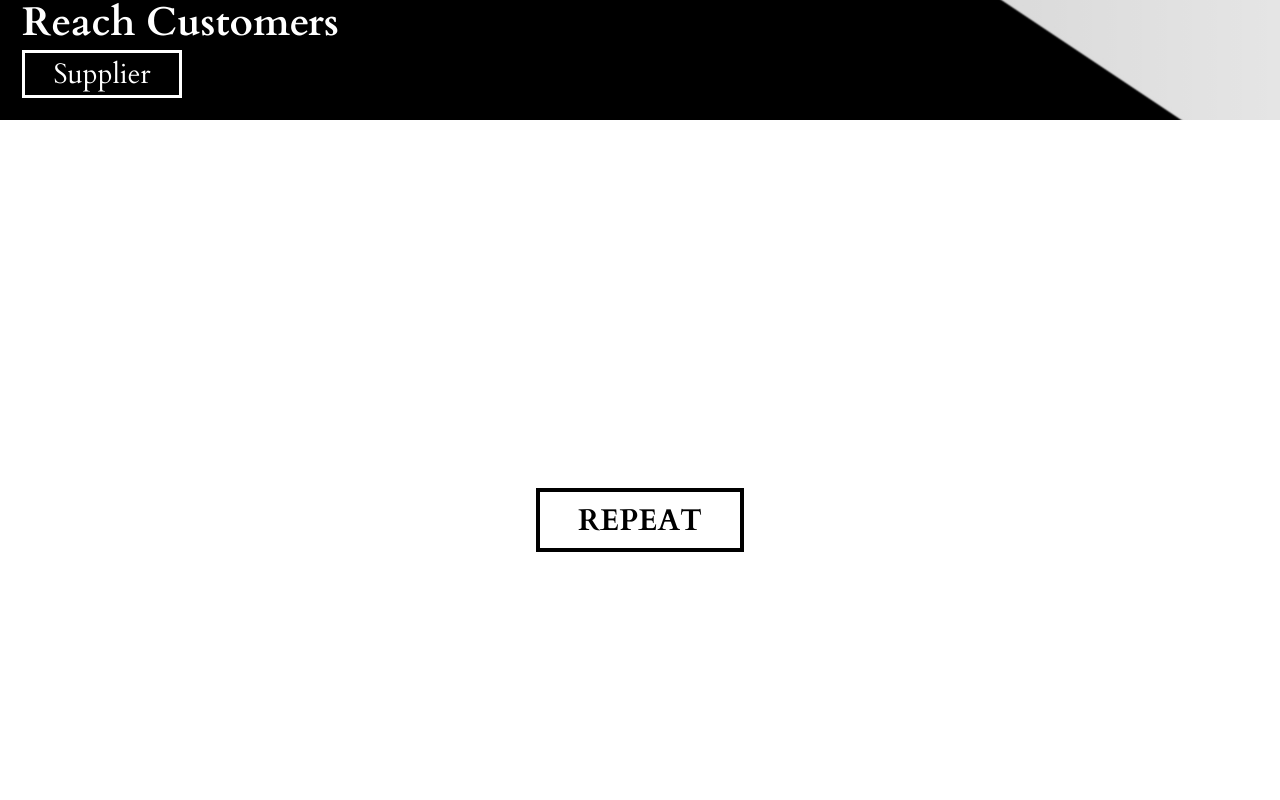
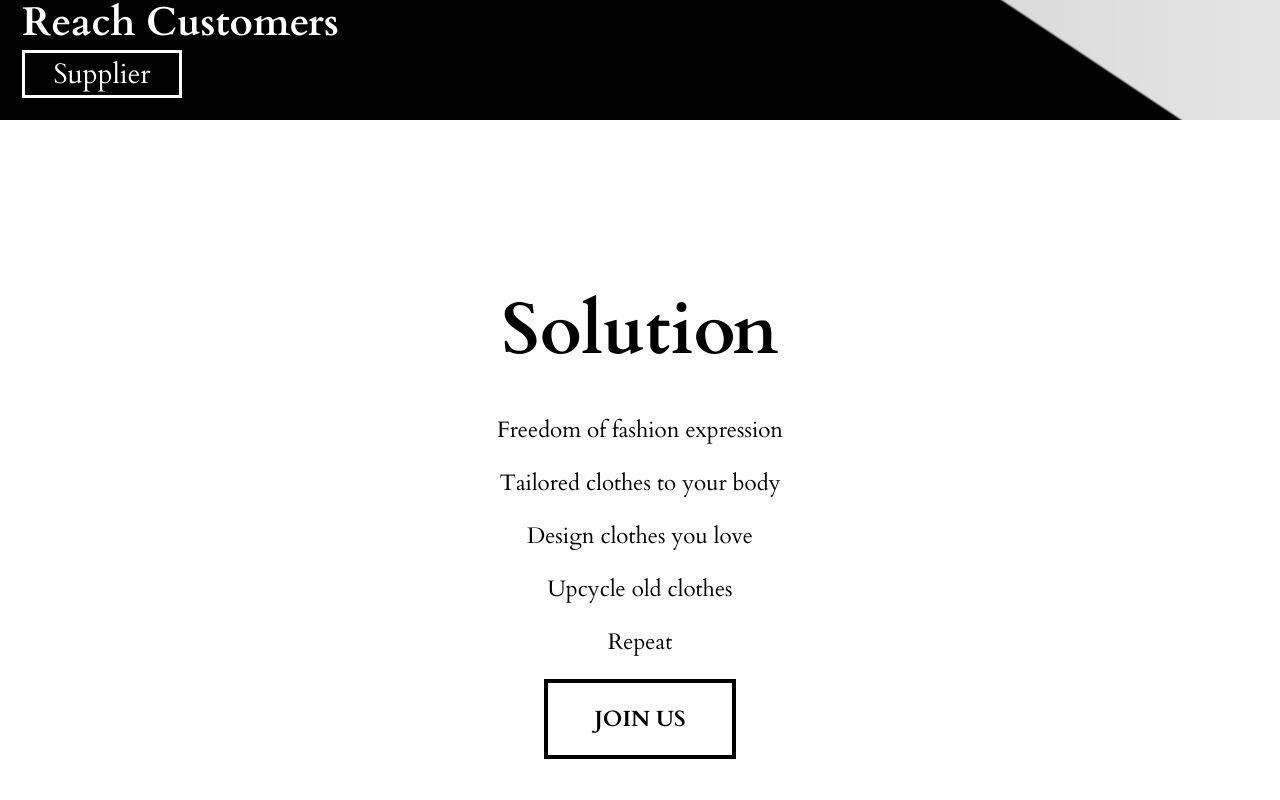
Before and after one commit to augustJH27/cobacoba, a React (Create React App) app: page / in a window 1280 px wide. Shown: the part 600-1400 px from the top of the page. Built offline with nearby package versions, Linux system fonts and the light colour scheme.

Commit message:
styling homepage

```diff
--- a/src/components/ButtonElements.js
+++ b/src/components/ButtonElements.js
@@ -73,14 +73,14 @@ export const Button2 = styled(Link)`
 
 export const Button3 = styled.div`
     border-radius: 0px;
-    width: 13rem;
-    height: 4rem;
+    width: 12rem;
+    height: 5rem;
 
     background: ${({ primary }) => (primary ? '#000' : '#fff')};
     white-space: nowrap;
     padding: ${({ big }) => (big ? '14px 36px' : '12px 30px')};
     color : ${({ dark }) => (dark ? '#fff' : '#000')};
-    font-size: ${({ fontBig }) => (fontBig ? '46px' : '30px')};
+    font-size: ${({ fontBig }) => (fontBig ? '34px' : '22px')};
     font-weight: 700;
     outline: none;
     border: 4px #000 solid;
--- a/src/components/Design/DesignElements.jsx
+++ b/src/components/Design/DesignElements.jsx
@@ -73,8 +73,33 @@ export const ServicesH1 = styled.h1`
     }
 `;
 
+export const ServicesH11 = styled.h1`
+    font-size: 4.5rem;
+    text-align: center;
+    color: #000;
+    margin-bottom: 35px;
+
+    @media screen and (max-width: 480px) {
+        font-size: 2rem;
+        text-align: center;
+    }
+`;
+
 export const ServicesH2 = styled.h2`
     font-size: 1.5rem;
+    text-align: center;
+    color: #000;
+    margin-top: 1px;
+
+    @media screen and (max-width: 480px) {
+        font-size: 1rem;
+        text-align: center;
+    }
+`;
+
+export const ServicesH3 = styled.h2`
+    font-size: 1.4rem;
+    font-weight: 300;
     text-align: center;
     color: #000;
     margin-top: 1px;
--- a/src/components/Navbar-User/NavbarUser.jsx
+++ b/src/components/Navbar-User/NavbarUser.jsx
@@ -10,7 +10,7 @@ import {
     NavLogo,
     MobileIcon,
     NavBtn,
-    // NavBtnLink1
+    NavBtnLink2
 } from '../Navbar/NavbarElements';
 
 const Navbar = ({ toggle }) => {
@@ -44,7 +44,7 @@ const Navbar = ({ toggle }) => {
                     </MobileIcon>
                     <NavLogo to='/' onClick={toggleHome}>Shopperbird</NavLogo>
                     <NavBtn>
-                        {/* <NavBtnLink1 to="/register">Join Us</NavBtnLink1> */}
+                        <NavBtnLink2 to="/register">Hello, username</NavBtnLink2>
                         <Link to='/register' cursor='pointer'>
                         <FaUser />
                         </Link>
--- a/src/components/Navbar/NavbarElements.jsx
+++ b/src/components/Navbar/NavbarElements.jsx
@@ -135,6 +135,7 @@ export const NavBtnLink = styled(LinkRouter)`
     }
 `;
 
+//default
 export const NavBtnLink1 = styled(LinkRouter)`
     border-radius: 0px;
     background: transparent;
@@ -157,3 +158,27 @@ export const NavBtnLink1 = styled(LinkRouter)`
         display: none;
     }
 `;
+
+//for customer
+export const NavBtnLink2 = styled(LinkRouter)`
+    border-radius: 0px;
+    background: transparent;
+    white-space: nowrap;
+    padding: 10px 22px;
+    color: #010606;
+    font-size: 18px;
+    outline: none;
+    border: none;
+    cursor: pointer;
+    transition: all 0.2s ease-in-out;
+    text-decoration: none;
+
+    &:hover {
+        transition: all 0.2s ease-in-out;
+        background: transparent;
+        color: #010606;
+    }
+    @media screen and (max-width: 768px) {
+        display: none;
+    }
+`;
--- /dev/null
+++ b/src/components/Solution/Solution.jsx
@@ -0,0 +1,42 @@
+import React from 'react';
+import { Link } from 'react-router-dom';
+import { ServicesContainer, ServicesH11, ServicesH3, } from '../Design/DesignElements';
+import { BtnWrap } from '../InfoSection/InfoElements';
+import { Button3 } from '../ButtonElements';
+
+const Complete = ({buttonLabel, primary, dark, dark2}) => {
+    return (
+        <ServicesContainer id='services'>
+            <ServicesH11>Solution</ServicesH11>
+            <ServicesH3>Freedom of fashion expression</ServicesH3>
+						<br />
+						<ServicesH3>Tailored clothes to your body</ServicesH3>
+						<br />
+						<ServicesH3>Design clothes you love</ServicesH3>
+						<br />
+						<ServicesH3>Upcycle old clothes</ServicesH3>
+						<br />
+						<ServicesH3>Repeat</ServicesH3>
+						<br />
+						<BtnWrap>
+							<Link
+							to='/register'
+							role='button'>
+							<Button3
+							smooth={true}
+							duration={500}
+							spy={true}
+							exact="true"
+							offset={-80}
+							primary={primary ? 1 : 0}
+							dark={dark ? 1 : 0}
+							dark2={dark2 ? 1 : 0}
+							>{buttonLabel}<span>JOIN US</span>
+							</Button3>
+							</Link>
+							</BtnWrap>
+        </ServicesContainer>
+    )
+}
+
+export default Complete;
--- a/src/pages/index.js
+++ b/src/pages/index.js
@@ -2,8 +2,8 @@ import React, {useState} from 'react'
 import Sidebar from '../components/Sidebar'
 import Navbar from '../components/Navbar'
 import HeroSection from '../components/HeroSection'
+import Solution from '../components/Solution/Solution';
 import Footer from '../components/Footer';
-import Repeat from '../components/Repeat/Repeat';
 
 const Home = () => {
   const [isOpen, setIsOpen] = useState(false)
@@ -17,7 +17,7 @@ const Home = () => {
           <Sidebar isOpen={isOpen} toggle={toggle} />
           <Navbar toggle={toggle}/>
           <HeroSection />
-          <Repeat />
+          <Solution />
           <Footer />
         </>
     )
```
